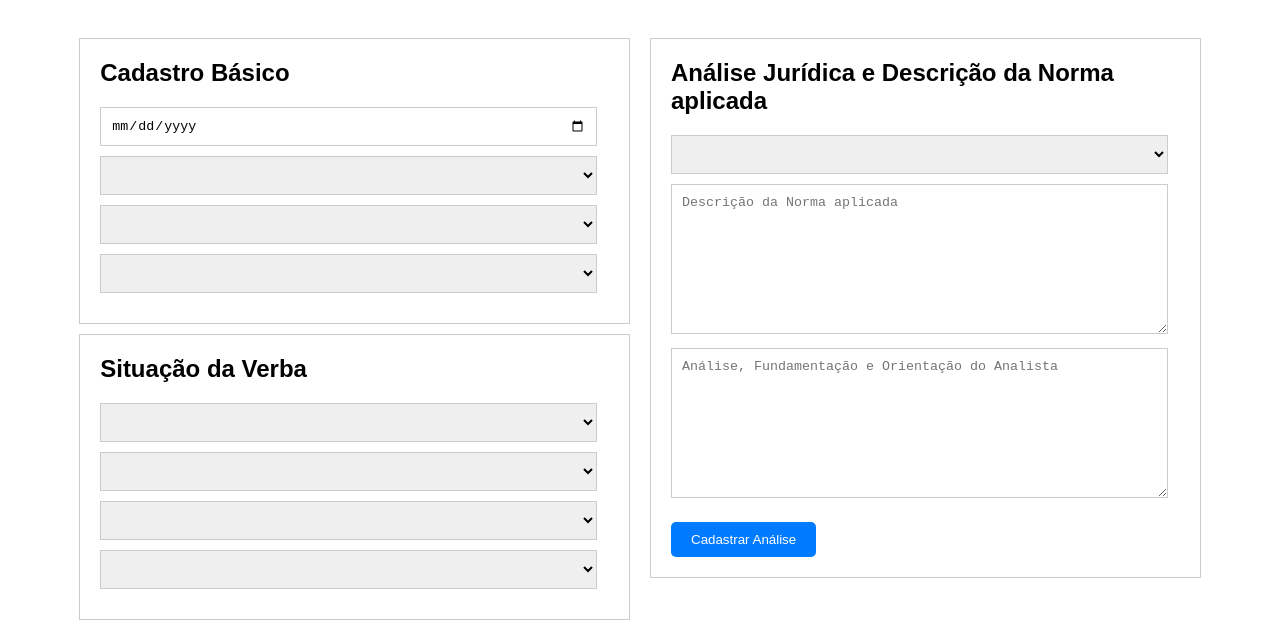
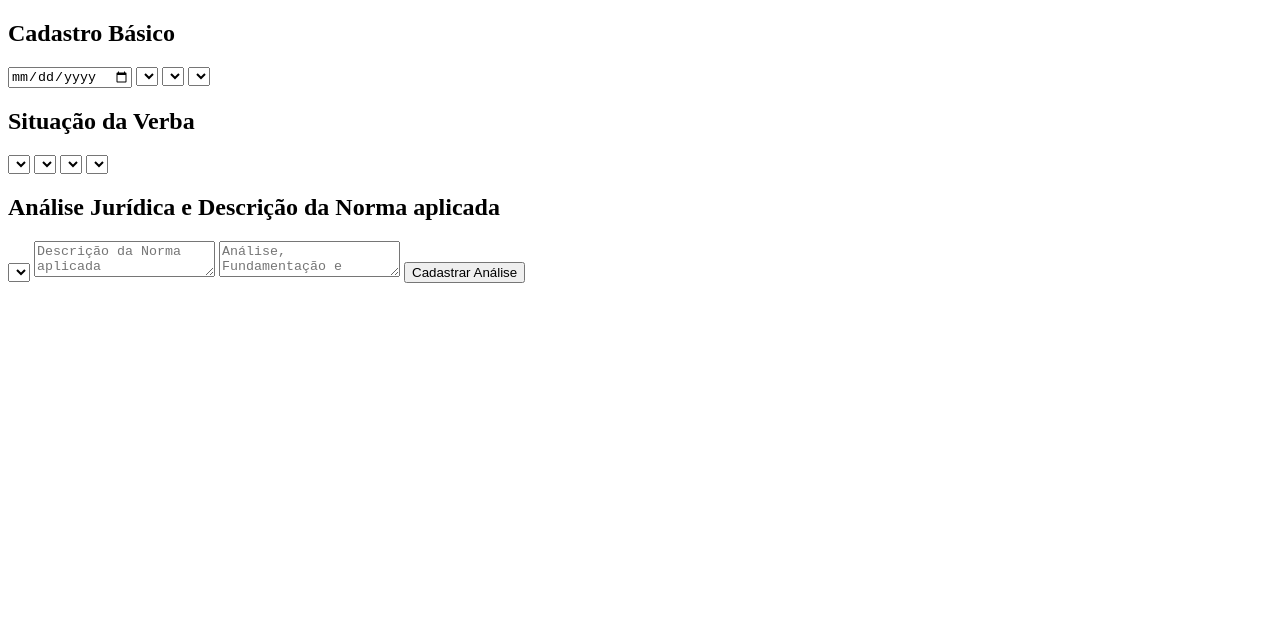
Before and after one commit to NAILTON25643100/auditoriafopag, a plain HTML site: page index.html in a window 1280 px wide. Drawn offline with Linux system fonts and the light colour scheme.

Commit message:
Update index.html

```diff
--- a/index.html
+++ b/index.html
@@ -1,52 +1,15 @@
 <!DOCTYPE html>
 <html lang="pt-BR">
+
 <head>
     <meta charset="UTF-8">
     <meta name="viewport" content="width=device-width, initial-scale=1.0">
     <title>Formulário de Cadastro</title>
     <style>
-        body {
-            font-family: sans-serif;
-        }
-        .container {
-            display: flex;
-            flex-wrap: wrap;
-            justify-content: center;
-            padding: 20px;
-        }
-        .column {
-            width: 45%;
-            margin: 10px;
-        }
-        .card {
-            border: 1px solid #ccc;
-            padding: 20px;
-            margin-bottom: 10px;
-        }
-        h2 {
-            margin-top: 0;
-        }
-        input, select, textarea {
-            width: calc(100% - 12px);
-            padding: 10px;
-            margin-bottom: 10px;
-            border: 1px solid #ccc;
-            box-sizing: border-box;
-        }
-        textarea {
-            height: 150px;
-        }
-        .btn-cadastrar {
-            background-color: #007bff;
-            color: white;
-            padding: 10px 20px;
-            border: none;
-            border-radius: 5px;
-            cursor: pointer;
-            margin-top: 10px;
-        }
+        /* ... (seu CSS original) */
     </style>
 </head>
+
 <body>
     <form id="dataForm">
         <div class="container">
@@ -70,17 +33,22 @@
                 <div class="card">
                     <h2>Análise Jurídica e Descrição da Norma aplicada</h2>
                     <select id="legislacao" name="LEGISLACAO" required></select>
-                    <textarea id="descricao" name="DESCRICAO" placeholder="Descrição da Norma aplicada" required></textarea>
-                    <textarea id="analise" name="ANALISE" placeholder="Análise, Fundamentação e Orientação do Analista" required></textarea>
+                    <textarea id="descricao" name="DESCRICAO" placeholder="Descrição da Norma aplicada"
+                        required></textarea>
+                    <textarea id="analise" name="ANALISE" placeholder="Análise, Fundamentação e Orientação do Analista"
+                        required></textarea>
                     <button type="submit" class="btn-cadastrar">Cadastrar Análise</button>
                 </div>
             </div>
         </div>
     </form>
+
     <script>
         const scriptURL = "https://script.google.com/macros/s/AKfycby-Cuy9TRV2ANsGdBF4fpbNJ9Q0--HkIgOkJAZHJrvv70Z8gR1HZelxKiMwtUeQpTbFJw/exec"; // Substitua pelo seu URL
+        const sheetdbURL = "https://sheetdb.io/api/v1/714en56wgkm16?sheet=CADASTRO"; // URL da sua planilha SheetDB (aba "CADASTRO") // URL da sua planilha SheetDB
+        const form = document.getElementById('dataForm');
 
-        // Função para buscar dados da planilha e popular um select
+        // Função para buscar dados da planilha e popular um select (via Apps Script)
         function carregarDadosParaSelect(funcao, selectId) {
             google.script.run.withSuccessHandler(data => {
                 const select = document.getElementById(selectId);
@@ -93,16 +61,17 @@
                     console.error(data.error);
                     return;
                 }
+
                 data.forEach(value => {
                     const option = document.createElement('option');
                     option.value = value; // Valor da coluna
-                    option.text = value;  // Texto exibido
+                    option.text = value; // Texto exibido
                     select.appendChild(option);
                 });
             })[funcao](); // Chama a função correspondente
         }
 
-        // Função para carregar dados filtrados por prefeitura
+        // Função para carregar dados filtrados por prefeitura (via Apps Script)
         function carregarDadosFiltrados(funcao, selectId, prefeitura) {
             google.script.run.withSuccessHandler(data => {
                 const select = document.getElementById(selectId);
@@ -115,24 +84,25 @@
                     console.error(data.error);
                     return;
                 }
+
                 data.forEach(value => {
                     const option = document.createElement('option');
                     option.value = value; // Valor da coluna
-                    option.text = value;  // Texto exibido
+                    option.text = value; // Texto exibido
                     select.appendChild(option);
                 });
             })[funcao](prefeitura); // Chama a função correspondente com o filtro
         }
 
         // Carrega os dados iniciais
-        carregarDadosParaSelect('buscarPrefeituras', 'prefeitura');   // Prefeituras da coluna A
-        carregarDadosParaSelect('buscarStatus', 'status');            // Status da coluna A
-        carregarDadosParaSelect('buscarAnalistas', 'analista');       // Analistas da coluna B
+        carregarDadosParaSelect('buscarPrefeituras', 'prefeitura'); // Prefeituras da coluna A
+        carregarDadosParaSelect('buscarStatus', 'status'); // Status da coluna A
+        carregarDadosParaSelect('buscarAnalistas', 'analista'); // Analistas da coluna B
         carregarDadosParaSelect('buscarApontamentos', 'apontamento'); // Apontamentos da coluna C
-        carregarDadosParaSelect('buscarSituacoes', 'situacao');       // Situações da coluna D
+        carregarDadosParaSelect('buscarSituacoes', 'situacao'); // Situações da coluna D
 
         // Atualiza os campos dependentes quando a prefeitura for selecionada
-        document.getElementById('prefeitura').addEventListener('change', function() {
+        document.getElementById('prefeitura').addEventListener('change', function () {
             const prefeituraSelecionada = this.value;
             if (prefeituraSelecionada) {
                 carregarDadosFiltrados('buscarFolhasPorPrefeitura', 'folha', prefeituraSelecionada);
@@ -146,9 +116,7 @@
             }
         });
 
-        const sheetdbURL = "https://docs.google.com/spreadsheets/d/1CgPHHclx8d4HheHpeomOc7K92xSloUbKpGvWa2KH_gA/edit?gid=0#gid=0"; // Substitua pela URL da sua API SheetDB
-        const form = document.getElementById('dataForm');
-
+        // Envio para SheetDB
         form.addEventListener('submit', function (event) {
             event.preventDefault(); // Impede o envio padrão do formulário
 
@@ -166,7 +134,7 @@
                 headers: {
                     'Content-Type': 'application/json'
                 },
-                body: JSON.stringify(dados)
+                body: JSON.stringify(dados) // Envia o objeto diretamente
             })
                 .then(response => response.json())
                 .then(data => {
@@ -182,11 +150,7 @@
                     alert('Ocorreu um erro ao enviar o formulário.');
                 });
         });
-
-        // ... (seu código JavaScript para carregar dados dos selects via Apps Script)
-
-
-
     </script>
 </body>
+
 </html>
```
